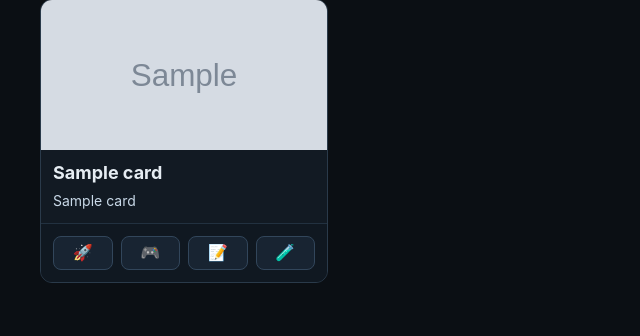
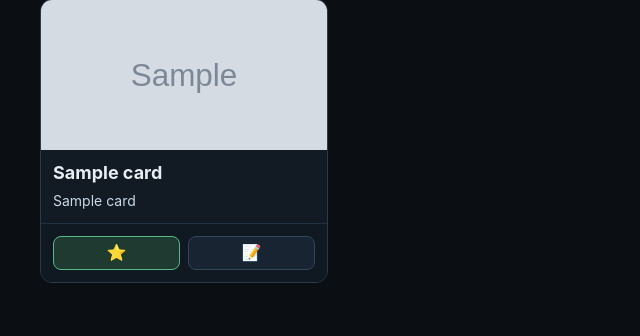
Before and after one commit to efeefeoglu/steam, a Flask app: template templates/index.html in a window 1280 px wide. Shown: the part 120-456 px from the top of the page, without its empty margins (0-640 px from the left). Run offline with Flask 3, Linux system fonts and the light colour scheme; the template is opened without the code that fills it: most values are stand-ins (such as "Sample title", 1, 10 or a date in 2020); grey boxes marked "Sample" are stand-in pictures; some libraries are stand-ins or nearby versions.

Commit message:
Filter list to wishlisted and playtest applied statuses

```diff
--- a/app.py
+++ b/app.py
@@ -12,11 +12,10 @@ STEAM_USER_ID = os.environ.get("STEAM_USER_ID")
 DATABASE_URL = os.environ.get("DATABASE_URL")
 REQUEST_TIMEOUT_SECONDS = 15
 ALLOWED_STATUSES = {
-    "released",
-    "demo_played",
+    "wishlisted",
     "playtest_applied",
-    "playtest_played",
 }
+VISIBLE_STATUSES = {"wishlisted", "playtest_applied"}
 
 
 def _safe_get_json(url: str) -> dict[str, Any]:
@@ -156,7 +155,12 @@ def build_game_cards(api_key: str, steam_id: str) -> list[dict[str, Any]]:
 
     cards: list[dict[str, Any]] = []
     for app_id in wishlist_app_ids:
-        app_name = games_by_id.get(app_id, {}).get("name", f"App {app_id}")
+        game_data = games_by_id.get(app_id, {})
+        game_status = game_data.get("status", "wishlisted")
+        if game_status not in VISIBLE_STATUSES:
+            continue
+
+        app_name = game_data.get("name", f"App {app_id}")
         latest_news = get_latest_news(api_key, app_id)
         cards.append(
             {
@@ -167,7 +171,7 @@ def build_game_cards(api_key: str, steam_id: str) -> list[dict[str, Any]]:
                 "news_url": latest_news["url"],
                 "is_playtest": latest_news["is_playtest"],
                 "store_url": f"https://store.steampowered.com/app/{app_id}",
-                "status": games_by_id.get(app_id, {}).get("status", "wishlisted"),
+                "status": game_status,
             }
         )
     return cards
--- a/templates/index.html
+++ b/templates/index.html
@@ -126,7 +126,7 @@
 
         .status-actions {
             display: grid;
-            grid-template-columns: repeat(4, minmax(0, 1fr));
+            grid-template-columns: repeat(2, minmax(0, 1fr));
             gap: 8px;
             padding: 12px;
             border-top: 1px solid #223140;
@@ -189,10 +189,8 @@
                         </div>
                     </a>
                     <div class="status-actions">
-                        <button class="status-btn {% if card.status == 'released' %}active{% endif %}" data-status="released" title="Released" aria-label="Released">🚀</button>
-                        <button class="status-btn {% if card.status == 'demo_played' %}active{% endif %}" data-status="demo_played" title="Demo Played" aria-label="Demo Played">🎮</button>
+                        <button class="status-btn {% if card.status == 'wishlisted' %}active{% endif %}" data-status="wishlisted" title="Wishlisted" aria-label="Wishlisted">⭐</button>
                         <button class="status-btn {% if card.status == 'playtest_applied' %}active{% endif %}" data-status="playtest_applied" title="Playtest Applied" aria-label="Playtest Applied">📝</button>
-                        <button class="status-btn {% if card.status == 'playtest_played' %}active{% endif %}" data-status="playtest_played" title="Playtest Played" aria-label="Playtest Played">🧪</button>
                     </div>
                 </article>
             {% endfor %}
```
